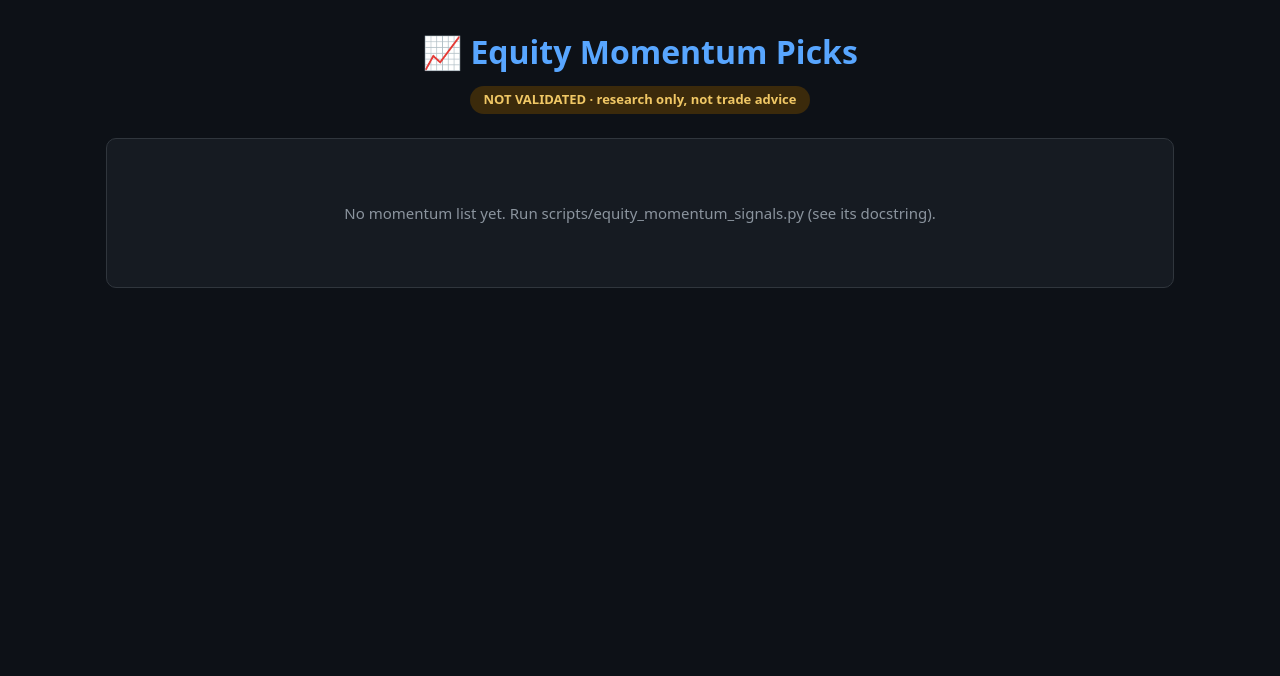
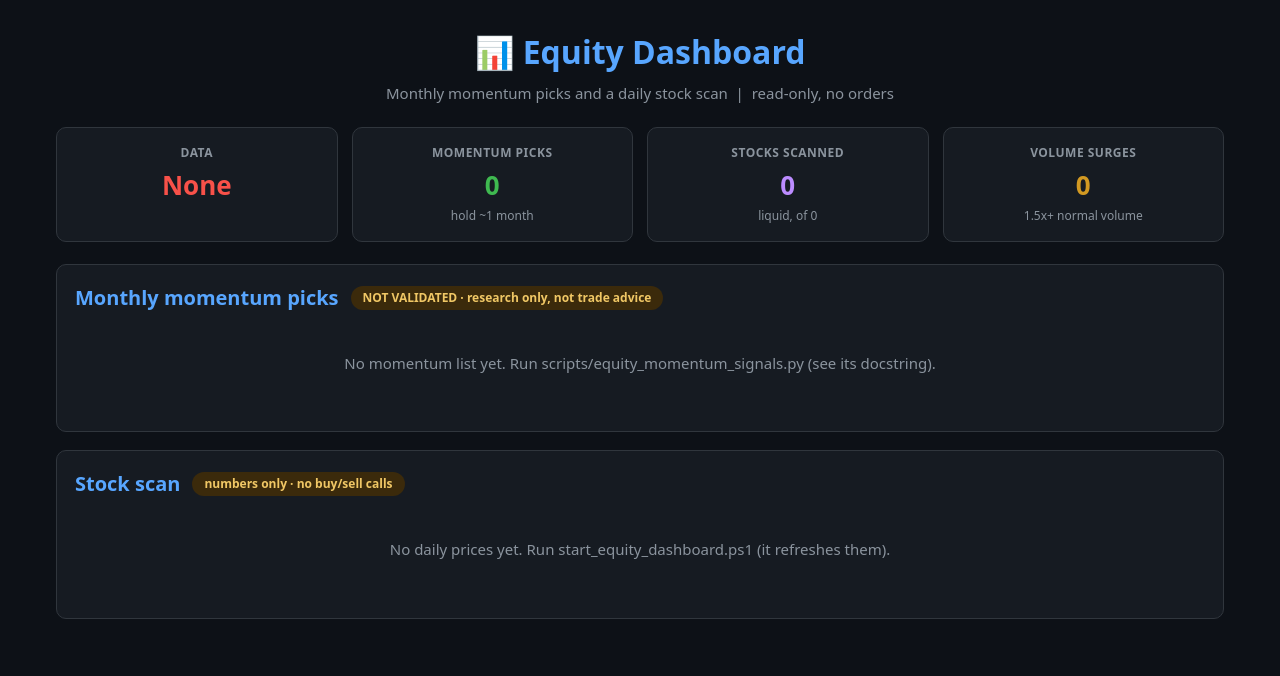
Before and after one commit to hariyaakshay-cpu/equity-intelligence-platform, a Flask app: page /equity in a window 1280 px wide. Shown: the top 676 px of the page. Run offline with Flask 3, Linux system fonts and the light colour scheme.

Commit message:
dashboard: new home page with momentum picks and daily stock scan

```diff
--- a/dashboard/app.py
+++ b/dashboard/app.py
@@ -31,7 +31,7 @@ from typing import Optional, Union
 
 from flask import Flask, jsonify, render_template, request
 
-from dashboard import aggregates, exceptions, health, momentum_signals, queries, review_annotation, signals, snapshot_audit, stock_detail
+from dashboard import aggregates, exceptions, health, momentum_signals, queries, review_annotation, signals, snapshot_audit, stock_detail, stock_scan
 from equity_intel.config import IST
 from equity_intel.indicators.trend import exponential_moving_average
 from equity_intel.persistence import connection, db_path_guard
@@ -213,6 +213,7 @@ def create_app(demo: bool = False, db_path: Optional[Union[str, Path]] = None) -
     app = Flask(__name__)
     app.config["DEMO_MODE"] = bool(demo)
     app.config.setdefault("MOMENTUM_SIGNALS_DIR", Path(__file__).resolve().parents[1] / "data" / "signals")
+    app.config.setdefault("DAILY_LIVE_DIR", Path(__file__).resolve().parents[1] / "data" / "daily_live")
     if db_path is not None:
         app.config["DB_PATH"] = db_path
     else:
@@ -320,7 +321,8 @@ def create_app(demo: bool = False, db_path: Optional[Union[str, Path]] = None) -
     def signals_page():
         """12-1 momentum list (NOT VALIDATED, no target / stop-loss), read from data/signals JSON. GET only."""
         body = momentum_signals.build(app.config["MOMENTUM_SIGNALS_DIR"])
-        return render_template("signals.html", demo=app.config["DEMO_MODE"], banner_text=momentum_signals.BANNER, **body)
+        scan = stock_scan.build(app.config["DAILY_LIVE_DIR"])
+        return render_template("signals.html", demo=app.config["DEMO_MODE"], banner_text=momentum_signals.BANNER, scan=scan, **body)
 
     @app.get("/api/equity/signals")
     @_guarded
--- a/dashboard/templates/signals.html
+++ b/dashboard/templates/signals.html
@@ -3,84 +3,120 @@
 <head>
 <meta charset="utf-8">
 <meta name="viewport" content="width=device-width, initial-scale=1">
-<title>Equity Picks</title>
+<title>Equity Dashboard</title>
 <style>
   :root { --bg:#0d1117; --card:#161b22; --line:#30363d; --txt:#e6edf3; --mut:#8b949e;
           --blue:#58a6ff; --green:#3fb950; --yellow:#d29922; --red:#f85149; --purple:#bc8cff; }
   * { box-sizing:border-box; }
   body { margin:0; background:var(--bg); color:var(--txt); font:15px/1.5 system-ui,Segoe UI,Roboto,sans-serif; }
-  main { max-width:1100px; margin:0 auto; padding:28px 16px 40px; }
+  main { max-width:1200px; margin:0 auto; padding:28px 16px 40px; }
   h1 { text-align:center; color:var(--blue); font-size:32px; margin:0; }
-  .sub { text-align:center; color:var(--mut); margin:6px 0 4px; }
-  .pill { display:block; width:max-content; max-width:100%; margin:10px auto 0; padding:4px 14px; border-radius:20px;
-          background:#3b2a0b; color:#f0c765; font-size:13px; font-weight:600; text-align:center; }
-  .warn { background:#3d1515; color:#ffb3ae; border:1px solid #6e2b2b; border-radius:8px; padding:10px 14px; margin:18px 0 0; text-align:center; }
-  .cards { display:grid; grid-template-columns:repeat(auto-fit,minmax(170px,1fr)); gap:14px; margin:24px 0; }
-  .card { background:var(--card); border:1px solid var(--line); border-radius:10px; padding:18px; text-align:center; }
-  .card .label { color:var(--mut); font-size:13px; font-weight:600; letter-spacing:.5px; text-transform:uppercase; }
-  .card .value { font-size:28px; font-weight:700; margin-top:6px; }
-  .section { background:var(--card); border:1px solid var(--line); border-radius:10px; padding:18px; }
-  .section h2 { margin:0 0 12px; color:var(--blue); font-size:20px; }
+  .sub { text-align:center; color:var(--mut); margin:6px 0 0; }
+  .pill { display:inline-block; padding:3px 12px; border-radius:20px; background:#3b2a0b; color:#f0c765; font-size:12px; font-weight:600; }
+  .warn { background:#3d1515; color:#ffb3ae; border:1px solid #6e2b2b; border-radius:8px; padding:10px 14px; margin:16px 0 0; text-align:center; }
+  .cards { display:grid; grid-template-columns:repeat(auto-fit,minmax(170px,1fr)); gap:14px; margin:22px 0; }
+  .card { background:var(--card); border:1px solid var(--line); border-radius:10px; padding:16px; text-align:center; }
+  .label { color:var(--mut); font-size:12px; font-weight:600; letter-spacing:.5px; text-transform:uppercase; }
+  .value { font-size:26px; font-weight:700; margin-top:4px; }
+  .small { color:var(--mut); font-size:12px; margin-top:2px; }
+  .section { background:var(--card); border:1px solid var(--line); border-radius:10px; padding:18px; margin-bottom:18px; }
+  .section h2 { margin:0; color:var(--blue); font-size:20px; }
+  .head { display:flex; flex-wrap:wrap; gap:8px 12px; align-items:center; margin-bottom:12px; }
+  .grid2 { display:grid; grid-template-columns:repeat(auto-fit,minmax(340px,1fr)); gap:16px; }
+  .box { border:1px solid var(--line); border-radius:8px; padding:12px; }
+  .box h3 { margin:0 0 8px; font-size:15px; }
   .tablewrap { overflow-x:auto; }
   table { width:100%; border-collapse:collapse; }
-  th { color:var(--mut); font-size:13px; text-align:left; padding:10px; border-bottom:1px solid var(--line); text-transform:uppercase; }
-  td { padding:12px 10px; border-bottom:1px solid #21262d; }
+  th { color:var(--mut); font-size:12px; text-align:left; padding:8px; border-bottom:1px solid var(--line); text-transform:uppercase; }
+  td { padding:9px 8px; border-bottom:1px solid #21262d; }
   td.num, th.num { text-align:right; font-variant-numeric:tabular-nums; }
-  td.rank { color:var(--mut); width:40px; }
+  td.rank { color:var(--mut); width:34px; }
   td.sym a { color:var(--txt); font-weight:700; text-decoration:none; }
   td.sym a:hover { color:var(--blue); }
   .green { color:var(--green); } .red { color:var(--red); } .yellow { color:var(--yellow); } .purple { color:var(--purple); } .blue { color:var(--blue); }
-  .foot { color:var(--mut); font-size:12px; margin-top:12px; }
-  .empty { text-align:center; color:var(--mut); padding:30px 0; }
-  a { color:var(--blue); }
-  @media (max-width:600px) { h1 { font-size:24px; } .card .value { font-size:22px; } td, th { padding:8px 6px; } }
+  .foot { color:var(--mut); font-size:12px; margin-top:10px; }
+  .empty { text-align:center; color:var(--mut); padding:24px 0; }
+  @media (max-width:600px) { h1 { font-size:24px; } .value { font-size:21px; } td, th { padding:7px 5px; } }
 </style>
 </head>
 <body>
 <main>
-  <h1>📈 Equity Momentum Picks</h1>
+  <h1>📊 Equity Dashboard</h1>
+  <p class="sub">Monthly momentum picks and a daily stock scan &nbsp;|&nbsp; read-only, no orders</p>
   {% if demo %}<p class="warn">DEMO DATA - NOT REAL</p>{% endif %}
 
-  {% if not available %}
-    <p class="pill" id="not-validated-notice">NOT VALIDATED &middot; research only, not trade advice</p>
-    <div class="section" style="margin-top:24px;"><p class="empty" id="no-signals">{{ message }}</p></div>
-  {% else %}
-    <p class="sub">List for <b>{{ asof }}</b> &nbsp;|&nbsp; built {{ generated_at_utc[:16]|replace("T", " ") }} UTC</p>
-    <p class="pill" id="not-validated-notice">NOT VALIDATED &middot; research only, not trade advice</p>
-    {% if stale %}<p class="warn" id="stale">This list is {{ age_days }} days old. Refresh prices before using it.</p>{% endif %}
+  {% set sc = scan or {} %}
+  <div class="cards">
+    <div class="card"><div class="label">Data</div>
+      {% if available %}<div class="value {{ 'red' if stale else 'green' }}">{{ ('Old (' ~ age_days ~ ' days)') if stale else 'Up to date' }}</div>
+      <div class="small">as of {{ asof }}</div>{% else %}<div class="value red">None</div>{% endif %}</div>
+    <div class="card"><div class="label">Momentum picks</div><div class="value green">{{ picks|length if available else 0 }}</div><div class="small">hold ~1 month</div></div>
+    <div class="card"><div class="label">Stocks scanned</div><div class="value purple">{{ sc.liquid or 0 }}</div><div class="small">liquid, of {{ sc.scanned or 0 }}</div></div>
+    <div class="card"><div class="label">Volume surges</div><div class="value yellow">{{ (sc.volume or [])|length }}</div><div class="small">1.5x+ normal volume</div></div>
+  </div>
 
-    <div class="cards">
-      <div class="card"><div class="label">Data</div><div class="value {{ 'red' if stale else 'green' }}">{{ ('Old (' ~ age_days ~ ' days)') if stale else 'Up to date' }}</div><div style="color:var(--mut);font-size:12px;margin-top:4px;">as of {{ asof }}</div></div>
-      <div class="card"><div class="label">Picks</div><div class="value green">{{ picks|length }}</div></div>
-      <div class="card"><div class="label">Hold for</div><div class="value yellow">{{ hold_sessions or 21 }} days</div></div>
-      <div class="card"><div class="label">Stocks checked</div><div class="value purple">{{ eligible }}</div></div>
-    </div>
-
-    <div class="section" id="momentum-list">
-      <h2>Today's list</h2>
+  <!-- Section 1: monthly momentum -->
+  <div class="section" id="momentum-list">
+    <div class="head"><h2>Monthly momentum picks</h2>
+      <span class="pill" id="not-validated-notice">NOT VALIDATED &middot; research only, not trade advice</span></div>
+    {% if not available %}
+      <p class="empty" id="no-signals">{{ message }}</p>
+    {% else %}
+      {% if stale %}<p class="warn" id="stale">This list is {{ age_days }} days old. Refresh prices before using it.</p>{% endif %}
       {% if picks %}
       <div class="tablewrap"><table>
         <thead><tr><th>#</th><th>Stock</th><th class="num">Close</th><th class="num">12-month return</th><th class="num">Daily value traded</th></tr></thead>
         <tbody>
         {% for p in picks %}
-          <tr>
-            <td class="rank">{{ p.rank }}</td>
+          <tr><td class="rank">{{ p.rank }}</td>
             <td class="sym"><a href="/equity/stock/{{ p.symbol }}">{{ p.symbol }}</a></td>
             <td class="num">₹{{ "{:,.2f}".format(p.close) }}</td>
             <td class="num {{ 'green' if p.score_pct >= 0 else 'red' }}"><b>{{ "%+.1f"|format(p.score_pct) }}%</b></td>
-            <td class="num">₹{{ "%.0f"|format(p.traded_value_cr) }} cr</td>
-          </tr>
+            <td class="num">₹{{ "%.0f"|format(p.traded_value_cr) }} cr</td></tr>
         {% endfor %}
         </tbody>
       </table></div>
-      {% else %}<p class="empty" id="no-picks">No list today: fewer than {{ min_eligible }} stocks had enough data on {{ asof }}.</p>{% endif %}
-      <p class="foot">How it works: rank stocks by their return from 12 months ago to 1 month ago, buy at the next day's open,
-        hold {{ hold_sessions or 21 }} trading days. No exit levels are given. This rule narrowly failed its first test (3 Nov 2026); a longer test is pending.
-        {% if corporate_action_flagged %}<span id="ca-flagged"><br>Left out (one-day move over &plusmn;30%, possibly a split or bonus):
-        {{ corporate_action_flagged|join(", ") }}</span>{% endif %}</p>
+      {% else %}<p class="empty" id="no-picks">No list: fewer than {{ min_eligible }} stocks had enough data on {{ asof }}.</p>{% endif %}
+      <p class="foot">Rule: rank by return from 12 months ago to 1 month ago, buy at the next day's open, hold {{ hold_sessions or 21 }} trading days.
+        No exit levels are given. It narrowly failed its first test (3 Nov 2026); a longer test is pending.
+        {% if corporate_action_flagged %}<span id="ca-flagged"><br>Left out (one-day move over &plusmn;30%, possibly a split or bonus): {{ corporate_action_flagged|join(", ") }}</span>{% endif %}</p>
+    {% endif %}
+  </div>
+
+  <!-- Section 2: daily stock scan -->
+  <div class="section" id="stock-scan">
+    <div class="head"><h2>Stock scan</h2>
+      <span class="pill">numbers only &middot; no buy/sell calls</span>
+      {% if sc.asof %}<span class="small">last close {{ sc.asof }} &middot; stocks trading &ge; ₹{{ "%.0f"|format(sc.min_traded_cr) }} cr/day</span>{% endif %}</div>
+    {% if not sc.available %}
+      <p class="empty" id="no-scan">{{ sc.message or "No scan data." }}</p>
+    {% else %}
+    <div class="grid2">
+      {% for key, title, cls in [("gainers", "🟢 Top gainers", "green"), ("losers", "🔴 Top losers", "red"), ("volume", "🔥 Volume surge", "yellow"), ("near_high", "⛰️ Near 52-week high", "blue")] %}
+      <div class="box">
+        <h3 class="{{ cls }}">{{ title }}</h3>
+        {% if sc[key] %}
+        <div class="tablewrap"><table>
+          <thead><tr><th>Stock</th><th class="num">Close</th><th class="num">Change</th><th class="num">Volume</th><th class="num">RSI</th><th class="num">From high</th></tr></thead>
+          <tbody>
+          {% for m in sc[key] %}
+            <tr><td class="sym"><a href="/equity/stock/{{ m.symbol }}">{{ m.symbol }}</a></td>
+              <td class="num">₹{{ "{:,.2f}".format(m.close) }}</td>
+              <td class="num {{ 'green' if m.change_pct >= 0 else 'red' }}">{{ "%+.1f"|format(m.change_pct) }}%</td>
+              <td class="num">{{ "%.1f"|format(m.rvol) ~ "x" if m.rvol is not none else "-" }}</td>
+              <td class="num">{{ "%.0f"|format(m.rsi) if m.rsi is not none else "-" }}</td>
+              <td class="num">{{ "%.1f"|format(m.from_high_pct) }}%</td></tr>
+          {% endfor %}
+          </tbody>
+        </table></div>
+        {% else %}<p class="empty">None today.</p>{% endif %}
+      </div>
+      {% endfor %}
     </div>
-  {% endif %}
-
+    <p class="foot">Volume = today's volume vs its 20-day average. RSI = 14-day. From high = distance from the 52-week high.
+      Built from the last daily close, not live prices. None of the intraday setups tested so far passed after costs, so this scan makes no buy/sell call.</p>
+    {% endif %}
+  </div>
 </main>
 </body>
 </html>
```
Also changed, not shown: dashboard/stock_scan.py (added, +101 -0 lines), equity_intel/tests/test_stock_scan.py (added, +59 -0 lines).
